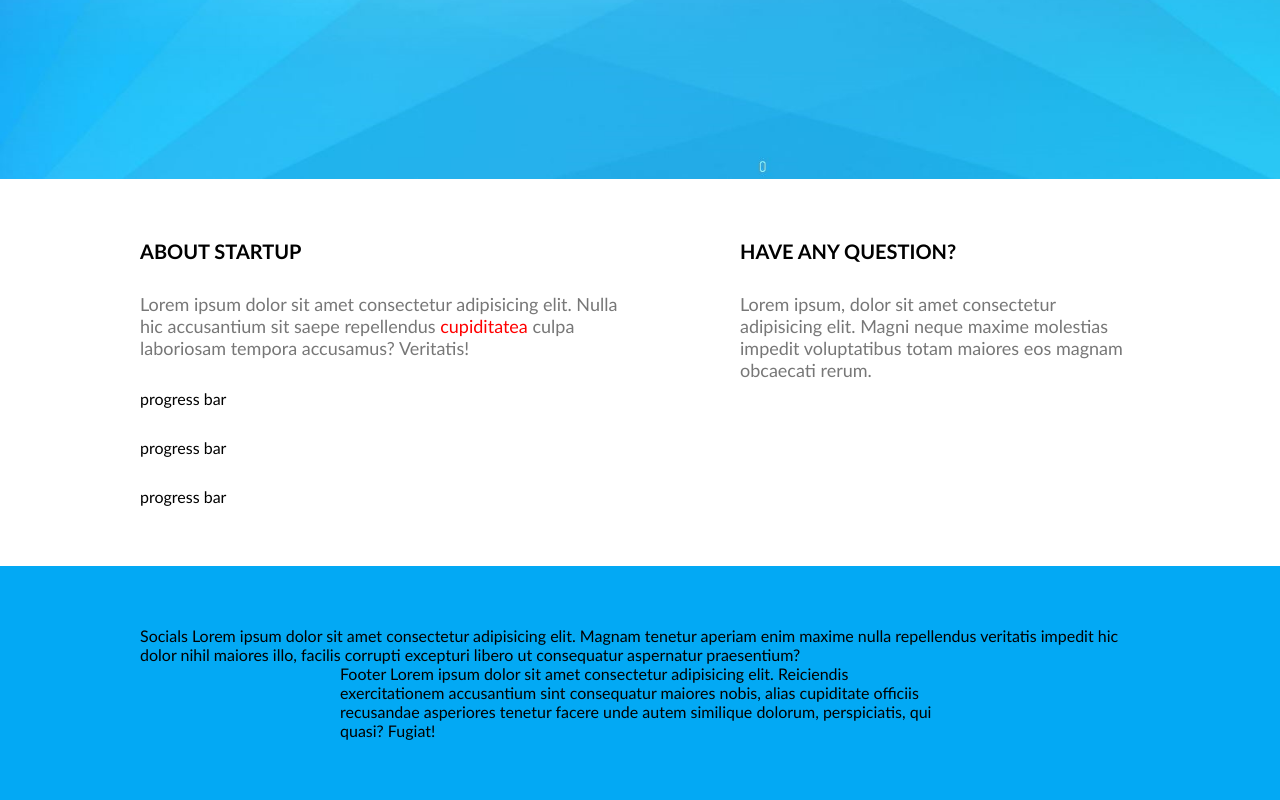
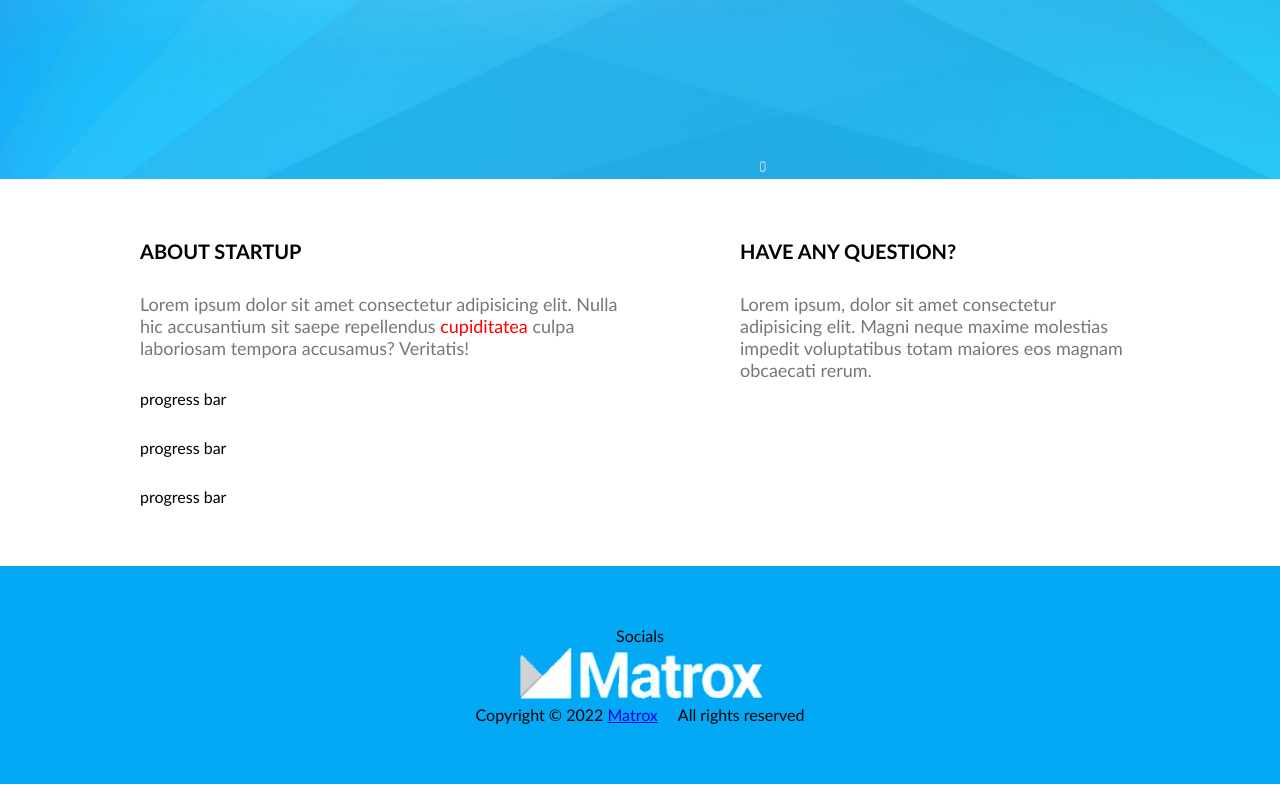
Before and after one commit to FragVagis/6-coming-soon, a website: page index.html in a window 1280 px wide. Shown: the part 576-1376 px from the top of the page. Drawn offline with Linux system fonts and the light colour scheme.

Commit message:
Nežinau kas vyksta

```diff
--- a/css/base/base.css
+++ b/css/base/base.css
@@ -18,13 +18,3 @@ img {
     width: 100%;
     object-fit:contain ;
 }
-
-.bg-main {
-    background-image: url(../../img/background\ img.JPG);
-    background-size: cover;
-    width: auto;
-    height: 755px;
-    background-attachment: fixed;
-}
-.bg-footer {
-    background-color: var(--main-color);
--- a/css/pages/home.css
+++ b/css/pages/home.css
@@ -76,4 +76,32 @@
 /* MAIN - end */
 
 /* FOOTER - start */
+.bg-main {
+    background-image: url(../../img/background\ img.JPG);
+    background-size: cover;
+    width: auto;
+    height: 755px;
+    background-attachment: fixed;
+}
+.bg-footer {
+    background-color: var(--main-color);
+    display: flex;
+    flex-direction: column;
+    text-align: center;
+}
+
+.bg-footer > .row-short > img {
+    width: auto;
+    height: 60px;
+}
+.bg-footer > .logo3 {
+    height: 60px;
+    margin: 40px;
+}
+.bg-footer > .row-short > .futeriukai {
+    display: flex;
+    justify-content: center;
+    gap: 20px;
+}
+
 /* FOOTER - end */
--- a/index.html
+++ b/index.html
@@ -56,10 +56,14 @@
 
     <Footer class="container bg-footer">
         <div class="row">
-            Socials Lorem ipsum dolor sit amet consectetur adipisicing elit. Magnam tenetur aperiam enim maxime nulla repellendus veritatis impedit hic dolor nihil maiores illo, facilis corrupti excepturi libero ut consequatur aspernatur praesentium?
+            Socials
         </div>
         <div class="row-short">
-            Footer Lorem ipsum dolor sit amet consectetur adipisicing elit. Reiciendis exercitationem accusantium sint consequatur maiores nobis, alias cupiditate officiis recusandae asperiores tenetur facere unde autem similique dolorum, perspiciatis, qui quasi? Fugiat!
+            <img src="/img/logo3.png" alt="meow">
+            <div class="futeriukai">
+                <p>Copyright &copy; 2022 <a href="#">Matrox</a></p>
+                <p>All rights reserved</p>
+            </div>
         </div>
     </Footer>
 
```
Also changed, not shown: img/logo3.png (added).
